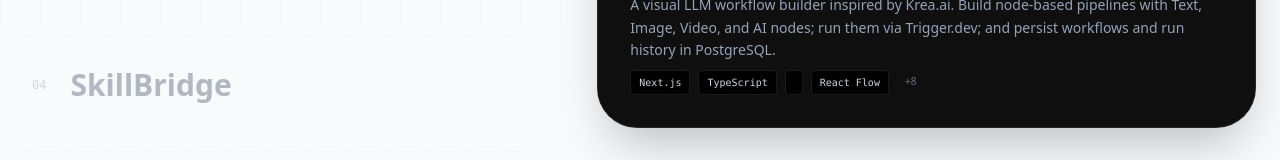
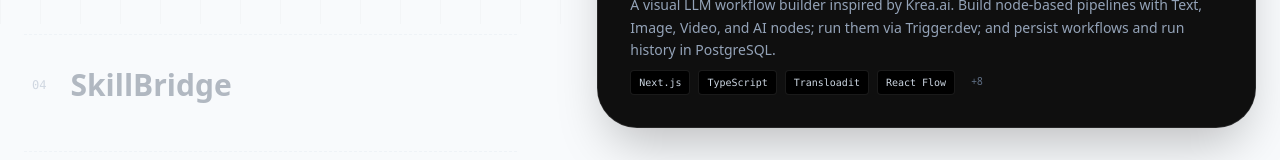
Before and after one commit to deepak2k03/My-Portfolio, a React (Vite) app in the folder client/: page /projects in a window 1280 px wide. Shown: the part 776-936 px from the top of the page. Built offline with nearby package versions, Linux system fonts and the light colour scheme; no server answers.

Commit message:
update tech stack for NextFlow project by removing duplicate entry

```diff
--- a/client/src/data/projectsData.js
+++ b/client/src/data/projectsData.js
@@ -15,7 +15,7 @@ export const projects = [
     title: "NextFlow",
     description: "A visual LLM workflow builder inspired by Krea.ai. Build node-based pipelines with Text, Image, Video, and AI nodes; run them via Trigger.dev; and persist workflows and run history in PostgreSQL.",
     image: nextflow,
-    techStack: ["Next.js", "TypeScript", "", "React Flow", "Clerk", "Tailwind CSS","Trigger.dev","Gemini API","FFmpeg","Transloadit","zod","prisma"],
+    techStack: ["Next.js", "TypeScript", "Transloadit", "React Flow", "Clerk", "Tailwind CSS","Trigger.dev","Gemini API","FFmpeg","Transloadit","zod","prisma"],
     liveDemo: "https://next-flow-gray.vercel.app/",
     githubRepo: "https://github.com/deepak2k03/NextFlow",
     featured: true,
```
